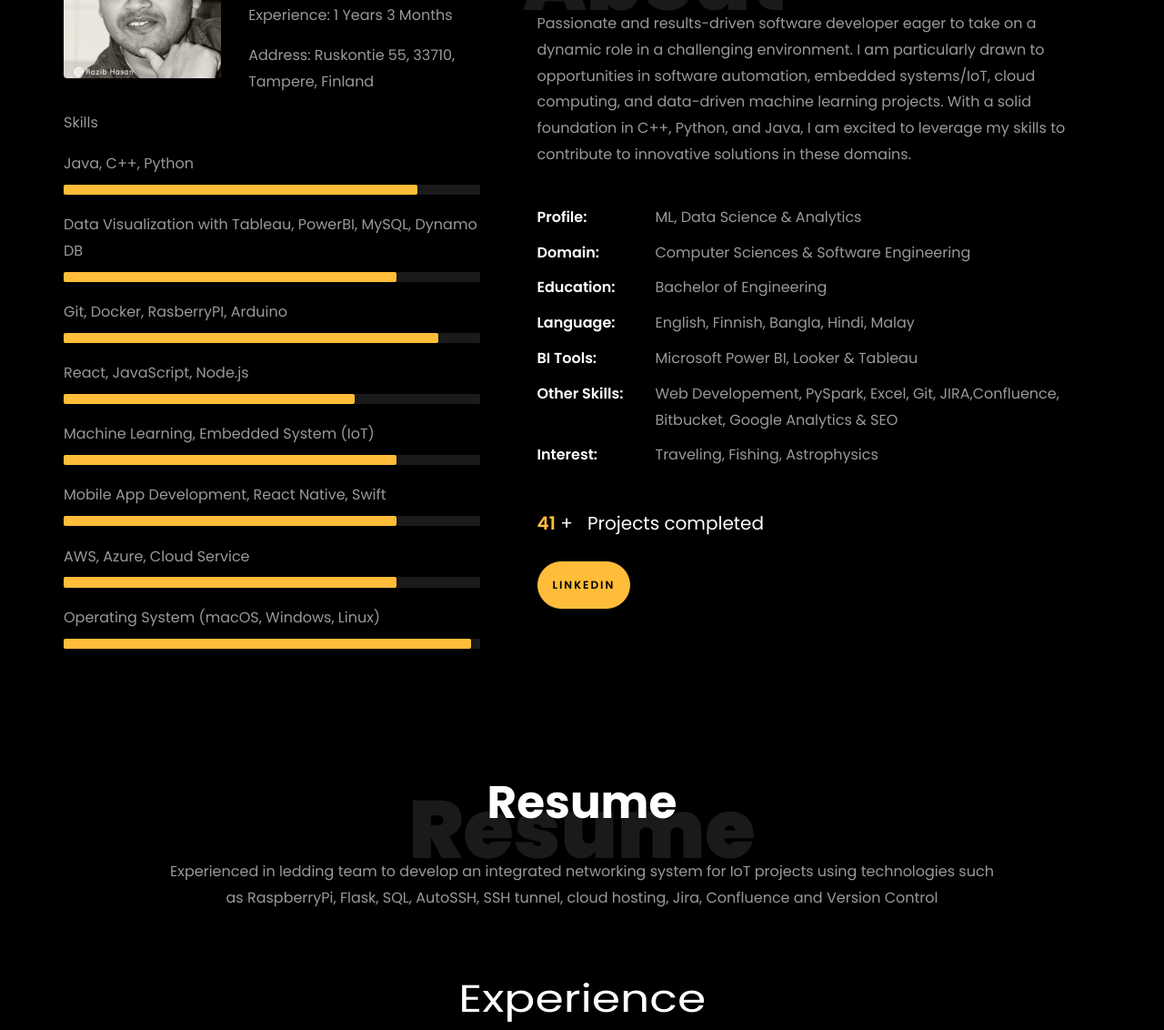
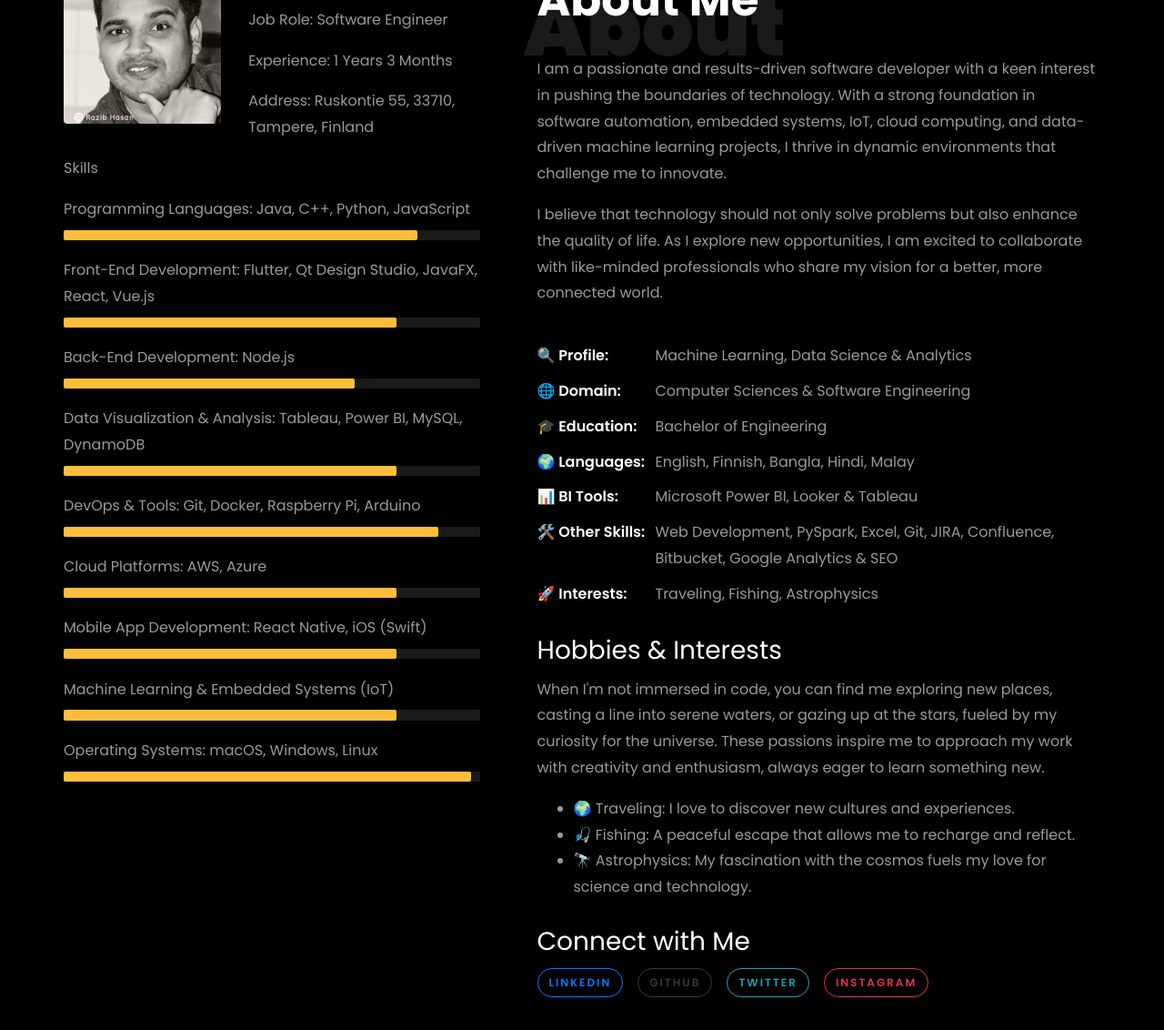
Before and after one commit to Razib91lightspeed/razibhasan.github.io, a plain HTML site: page index.html in a window 1280 px wide. Shown: the part 949-2081 px from the top of the page at 91% size. Drawn offline with Linux system fonts and the light colour scheme; files whose address does not match are found by name.

Commit message:
new update in about me section

```diff
--- a/index.html
+++ b/index.html
@@ -98,6 +98,7 @@
 }
 
 
+
 /* project image zoom effect */
 
 .zoom-effect {
@@ -107,6 +108,24 @@
 
 .zoom-effect:hover {
   transform: scale(1.1);
+}
+.slider-item .img {
+  background-size: cover;
+  background-position: center;
+  background-repeat: no-repeat;
+  height: 100%; /* Ensure the height covers the entire container */
+}
+
+.hero, .js-fullheight {
+  height: 100vh; /* Ensure the hero section takes full viewport height */
+}
+
+.container {
+  height: 100%; /* Ensure the container takes full height */
+}
+
+.one-third {
+  height: 100%; /* Ensure the one-third column takes full height */
 }
 
 
@@ -228,54 +247,74 @@
 									</div>
 								  </div>
 
-								<div class="skill-mf">
+								  <div class="skill-mf">
 									<p class="title-s">Skills</p>
-									<span>Java, C++, Python</span>
+
+									<!-- Programming Languages -->
+									<span>Programming Languages: Java, C++, Python, JavaScript</span>
 									<div class="progress">
-										<div class="progress-bar" role="progressbar" style="width: 85%;" aria-valuenow="95" aria-valuemin="0"
-											aria-valuemax="100"></div>
+										<div class="progress-bar" role="progressbar" style="width: 85%;" aria-valuenow="85" aria-valuemin="0" aria-valuemax="100"></div>
 									</div>
 
-									<span>Data Visualization with Tableau, PowerBI, MySQL, Dynamo DB</span>
+
+									<!-- Front-End Development -->
+									<span>Front-End Development: Flutter, Qt Design Studio, JavaFX, React, Vue.js</span>
 									<div class="progress">
-										<div class="progress-bar" role="progressbar" style="width: 80%" aria-valuenow="85" aria-valuemin="0"
-											aria-valuemax="100"></div>
+										<div class="progress-bar" role="progressbar" style="width: 80%;" aria-valuenow="80" aria-valuemin="0" aria-valuemax="100"></div>
 									</div>
 
-									<span>Git, Docker, RasberryPI, Arduino </span>
+
+									<!-- Back-End Development -->
+									<span>Back-End Development: Node.js</span>
 									<div class="progress">
-										<div class="progress-bar" role="progressbar" style="width: 90%" aria-valuenow="95" aria-valuemin="0"
-											aria-valuemax="100"></div>
+										<div class="progress-bar" role="progressbar" style="width: 70%;" aria-valuenow="70" aria-valuemin="0" aria-valuemax="100"></div>
 									</div>
 
-									<span>React, JavaScript, Node.js</span>
+
+									<!-- Data Analysis & Visualization -->
+									<span>Data Visualization & Analysis: Tableau, Power BI, MySQL, DynamoDB</span>
 									<div class="progress">
-										<div class="progress-bar" role="progressbar" style="width: 70%" aria-valuenow="85" aria-valuemin="0"
-											aria-valuemax="100"></div>
-									</div>
-									<span>Machine Learning, Embedded System (IoT)</span>
-									<div class="progress">
-										<div class="progress-bar" role="progressbar" style="width: 80%" aria-valuenow="80" aria-valuemin="0"
-											aria-valuemax="100"></div>
-									</div>
-									<span>Mobile App Development, React Native, Swift</span>
-									<div class="progress">
-										<div class="progress-bar" role="progressbar" style="width: 80%" aria-valuenow="85" aria-valuemin="0"
-											aria-valuemax="100"></div>
-									</div>
-									<span>AWS, Azure, Cloud Service</span>
-									<div class="progress">
-										<div class="progress-bar" role="progressbar" style="width: 80%" aria-valuenow="80" aria-valuemin="0"
-											aria-valuemax="100"></div>
+										<div class="progress-bar" role="progressbar" style="width: 80%;" aria-valuenow="80" aria-valuemin="0" aria-valuemax="100"></div>
 									</div>
 
-									<span>Operating System (macOS, Windows, Linux)</span>
+
+									<!-- DevOps & Tools -->
+									<span>DevOps & Tools: Git, Docker, Raspberry Pi, Arduino</span>
 									<div class="progress">
-										<div class="progress-bar" role="progressbar" style="width: 98%" aria-valuenow="80" aria-valuemin="0"
-											aria-valuemax="100"></div>
+										<div class="progress-bar" role="progressbar" style="width: 90%;" aria-valuenow="90" aria-valuemin="0" aria-valuemax="100"></div>
+									</div>
+
+
+									<!-- Cloud Services -->
+									<span>Cloud Platforms: AWS, Azure</span>
+									<div class="progress">
+										<div class="progress-bar" role="progressbar" style="width: 80%;" aria-valuenow="80" aria-valuemin="0" aria-valuemax="100"></div>
+									</div>
+
+
+									<!-- Mobile App Development -->
+									<span>Mobile App Development: React Native, iOS (Swift)</span>
+									<div class="progress">
+										<div class="progress-bar" role="progressbar" style="width: 80%;" aria-valuenow="80" aria-valuemin="0" aria-valuemax="100"></div>
+									</div>
+
+
+									<!-- Machine Learning & Embedded Systems (IoT) -->
+									<span>Machine Learning & Embedded Systems (IoT)</span>
+									<div class="progress">
+										<div class="progress-bar" role="progressbar" style="width: 80%;" aria-valuenow="80" aria-valuemin="0" aria-valuemax="100"></div>
+									</div>
+
+
+									<!-- Operating Systems -->
+									<span>Operating Systems: macOS, Windows, Linux</span>
+									<div class="progress">
+										<div class="progress-bar" role="progressbar" style="width: 98%;" aria-valuenow="98" aria-valuemin="0" aria-valuemax="100"></div>
 									</div>
 
 								</div>
+
+
 							</div>
 						</div>
 					</div>
@@ -283,27 +322,50 @@
 					<div class="col-md-6 col-lg-7 pl-lg-5 pb-5">
 						<div class="row justify-content-start pb-3">
 							<div class="col-md-12 heading-section ftco-animate">
-
 								<h1 class="big">About</h1>
 								<h2 class="mb-4">About Me</h2>
+								<p>
+									I am a passionate and results-driven software developer with a keen interest in pushing the boundaries of technology. With a strong foundation in software automation, embedded systems, IoT, cloud computing, and data-driven machine learning projects, I thrive in dynamic environments that challenge me to innovate.
+								</p>
 
-								<p>Passionate and results-driven software developer eager to take on a dynamic role in a
-									challenging environment. I am particularly drawn to opportunities in software automation,
-									embedded systems/IoT, cloud computing, and data-driven machine learning projects. With
-									a solid foundation in C++, Python, and Java, I am excited to leverage my skills to contribute
-									to innovative solutions in these domains.</p>
+								<p>
+									I believe that technology should not only solve problems but also enhance the quality of life. As I explore new opportunities, I am excited to collaborate with like-minded professionals who share my vision for a better, more connected world.
+								</p>
 								<ul class="about-info mt-4 px-md-0 px-2">
-									<li class="d-flex"><span>Profile:</span> <span>ML, Data Science &amp; Analytics</span></li>
-									<li class="d-flex"><span>Domain:</span> <span>Computer Sciences &amp; Software Engineering</span></li>
-									<li class="d-flex"><span>Education:</span> <span>Bachelor of Engineering</span></li>
-									<li class="d-flex"><span>Language:</span> <span>English, Finnish, Bangla, Hindi, Malay</span></li>
-									<li class="d-flex"><span>BI Tools:</span> <span>Microsoft Power BI, Looker &amp; Tableau</span></li>
-									<li class="d-flex"><span>Other Skills:</span> <span>Web Developement, PySpark, Excel, Git, JIRA,Confluence, Bitbucket, Google Analytics &amp; SEO</span></li>
-									<li class="d-flex"><span>Interest:</span> <span>Traveling, Fishing, Astrophysics</span></li>
-
+									<li class="d-flex"><span>🔍 Profile:</span> <span>Machine Learning, Data Science & Analytics</span></li>
+									<li class="d-flex"><span>🌐 Domain:</span> <span>Computer Sciences & Software Engineering</span></li>
+									<li class="d-flex"><span>🎓 Education:</span> <span>Bachelor of Engineering</span></li>
+									<li class="d-flex"><span>🌍 Languages:</span> <span>English, Finnish, Bangla, Hindi, Malay</span></li>
+									<li class="d-flex"><span>📊 BI Tools:</span> <span>Microsoft Power BI, Looker & Tableau</span></li>
+									<li class="d-flex"><span>🛠️ Other Skills:</span> <span>Web Development, PySpark, Excel, Git, JIRA, Confluence, Bitbucket, Google Analytics & SEO</span></li>
+									<li class="d-flex"><span>🚀 Interests:</span> <span>Traveling, Fishing, Astrophysics</span></li>
 								</ul>
 							</div>
 						</div>
+						<div class="hobbies-section">
+							<h3>Hobbies & Interests</h3>
+							<p>
+								When I'm not immersed in code, you can find me exploring new places, casting a line into serene waters, or gazing up at the stars, fueled by my curiosity for the universe. These passions inspire me to approach my work with creativity and enthusiasm, always eager to learn something new.
+							</p>
+							<ul>
+								<li>🌍 Traveling: I love to discover new cultures and experiences.</li>
+								<li>🎣 Fishing: A peaceful escape that allows me to recharge and reflect.</li>
+								<li>🔭 Astrophysics: My fascination with the cosmos fuels my love for science and technology.</li>
+							</ul>
+						</div>
+						<!-- Social Media Section -->
+    <div class="social-media-section mt-4">
+        <h3>Connect with Me</h3>
+        <ul class="list-unstyled d-flex">
+            <li class="mr-3"><a href="https://www.linkedin.com/in/razibhasan2/" class="btn btn-outline-primary"><i class="fab fa-linkedin"></i> LinkedIn</a></li>
+            <li class="mr-3"><a href="https://github.com/Razib91lightspeed" class="btn btn-outline-dark"><i class="fab fa-github"></i> GitHub</a></li>
+            <li class="mr-3"><a href="https://twitter.com/@RazibHa28487029" class="btn btn-outline-info"><i class="fab fa-twitter"></i> Twitter</a></li>
+            <li><a href="https://www.instagram.com/wonderboy21s?igsh=MWZkN3V3YW51NWxjeg%3D%3D&utm_source=qr" class="btn btn-outline-danger"><i class="fab fa-instagram"></i> Instagram</a></li>
+        </ul>
+    </div>
+					</div>
+
+
 
 
 						<div class="counter-wrap ftco-animate d-flex mt-md-3">
@@ -459,7 +521,7 @@
     					<h2>Bachelor of Engineering</h2>
     					<span class="position">Tampere University of Applied Sciences</span>
 						<p class="mt-4">Major: Software Engineering</p>
-    					<p class="mt-4">Grade: 4.72 / 5</p>
+    					<p class="mt-4">Grade: 4.49 / 5</p>
 						<ul>
 							<li>Programming Languages (C++, Java, JavaScript, Python etc.)</li>
 							<li>Embedded System, IoT</li>
```
Also changed, not shown: 2 other files.
